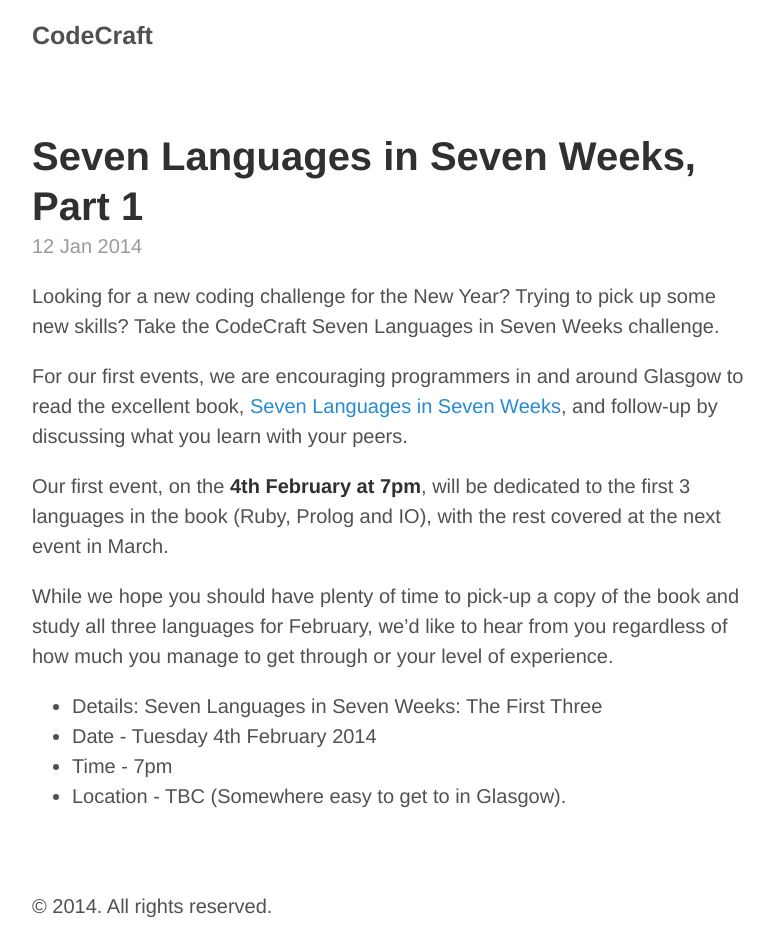
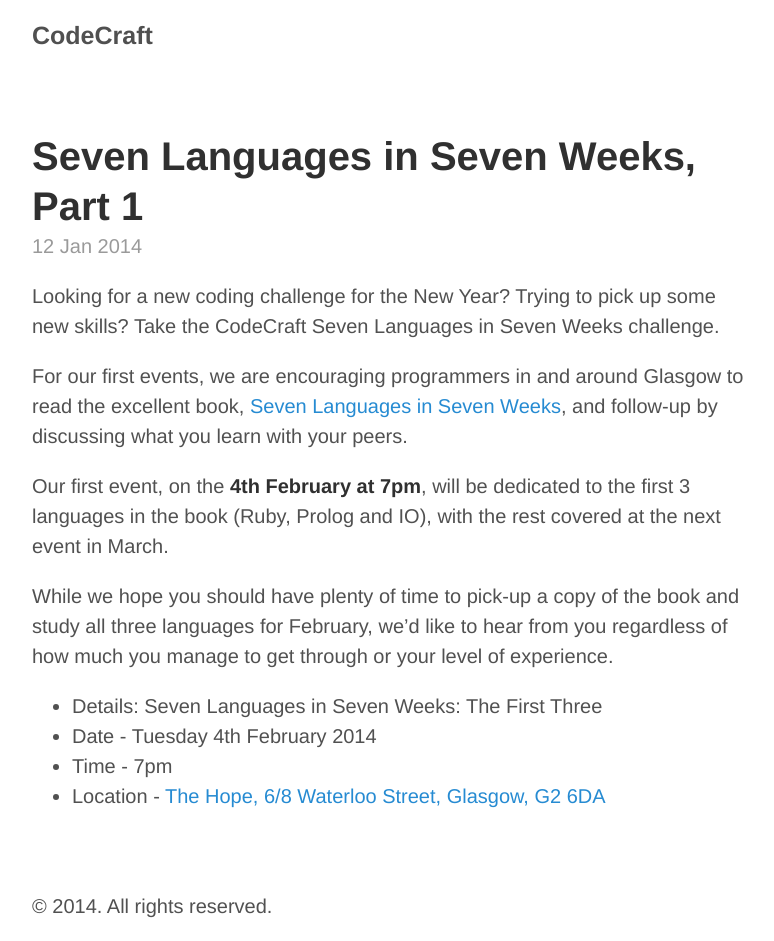
Before and after one commit to codecraftuk/codecraftuk.github.io, a Jekyll site: the page built from poole/_posts/2014-01-12-seven-languages-part-1.md, in a window 1280 px wide. Shown: the whole page, without its empty margins (248-1022 px from the left). Built offline with Jekyll 4.4.1, drawn with Linux system fonts in a browser that asks for light colours; Markdown is read by kramdown in place of the engine named in the settings.

Commit message:
Updating Seven Languages with our venue

```diff
--- a/poole/_posts/2014-01-12-seven-languages-part-1.md
+++ b/poole/_posts/2014-01-12-seven-languages-part-1.md
@@ -14,4 +14,4 @@
 * Details: Seven Languages in Seven Weeks: The First Three
 * Date - Tuesday 4th February 2014
 * Time - 7pm
-* Location - TBC (Somewhere easy to get to in Glasgow).
+* Location - [The Hope, 6/8 Waterloo Street, Glasgow, G2 6DA](http://goo.gl/maps/N8vCM)
```
Also changed, not shown: 3 other files.
